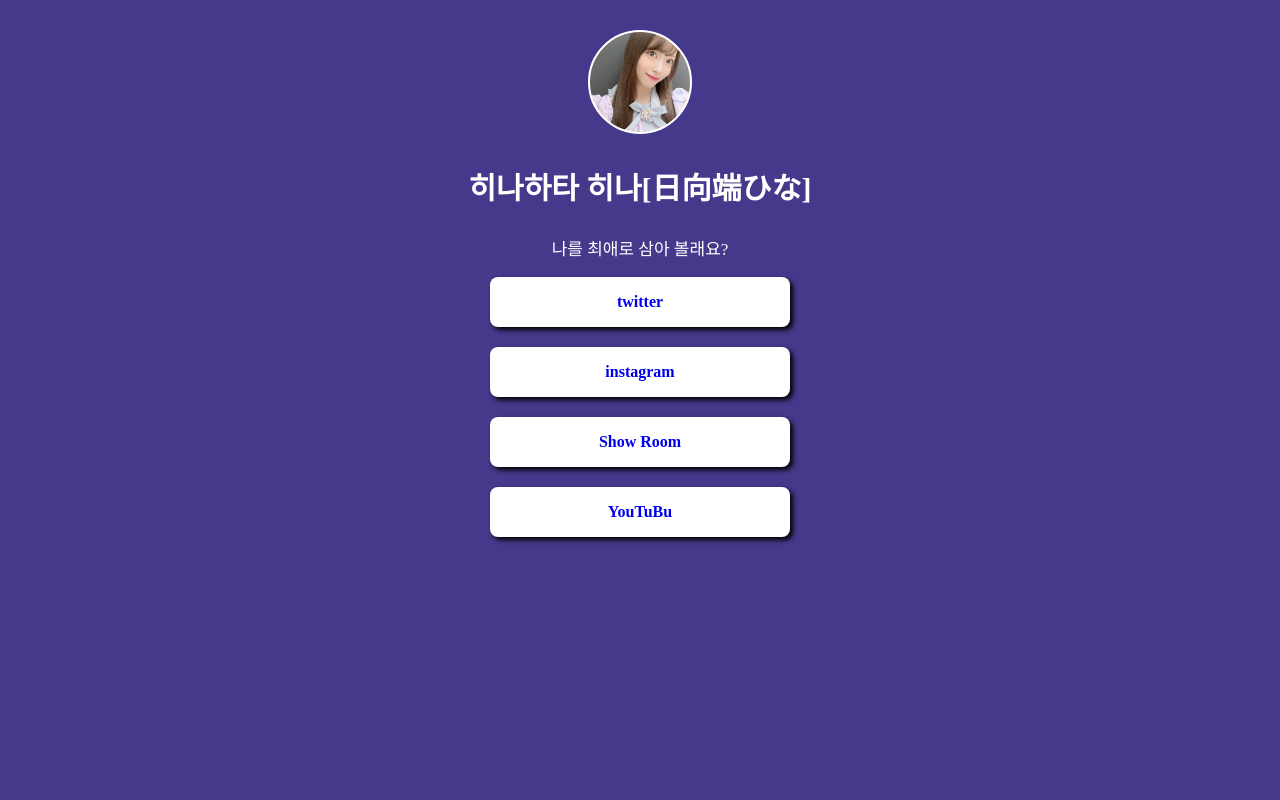
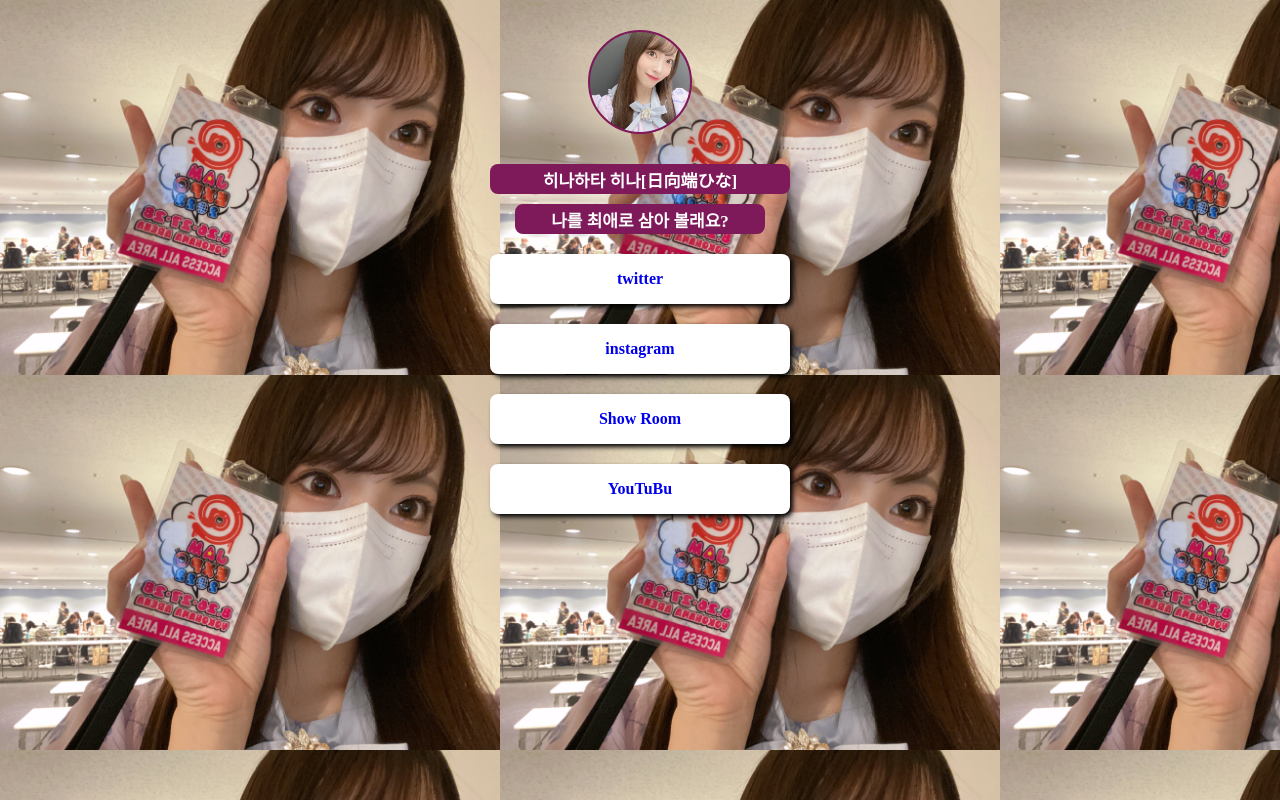
Before and after one commit to doruco/hina_hinahata, a plain HTML site: page index.html in a window 1280 px wide. Drawn offline with Linux system fonts and the light colour scheme; a web font is replaced by a local one.

Commit message:
Add files via upload

```diff
--- a/index.html
+++ b/index.html
@@ -18,8 +18,14 @@
                         }
 
             body{
-                background-color: #44398A;
+                background-image: url('FbkaUOVacAEEFS1.jpg');
+                background-color: #9f3d8c;
+                background-size:500px;
+
             }
+
+
+
             .profile{
                 width: 100px;
                 height: 100px;
@@ -27,7 +33,7 @@
                 background-color: white;
                 border-radius: 100%;
 
-                border : 2px solid white;
+                border : 2px solid rgb(126, 25, 90);
 
                 background-image: url('FbqCvFYakAA-hR-.jpg');
                 background-position: center;
@@ -35,14 +41,42 @@
             }
             .main{
                 color: white;
-                font-size:  30px;
+                font-size:  50px;
+                width: 300px;
+                height: 30px;
+                color:  white;
+                font-size: 17px;
+                background-color:  rgb(126, 25, 90);
+                border-radius:  8px;
+                display: flex;
+                flex-direction: column;
+                justify-content:  center;
+                align-items: center;
+                margin-bottom:  0px;
+
+
 
                 margin-top: 30px;
                 margin-bottom:  10px;
             }
             .sub {
+                width: 250px;
+                height: 30px;
                 color:  white;
                 font-size: 17px;
+                background-color:  rgb(126, 25, 90);
+                border-radius:  8px;
+
+                margin-top: 0px;
+
+                margin-bottom:  20px;
+
+                font-size:  14;
+                font-weight:  bold;
+                display: flex;
+                flex-direction: column;
+                justify-content:  center;
+                align-items: center;
             }
             .wrap{
 
```
Also changed, not shown: Fa7s57TVQAMwTYC.jpg (added), FaGvLapakAAUFD6.jpg (added), FbkaUOVacAEEFS1.jpg (added), Fbu0askaMAARn8d.jpg (added).
